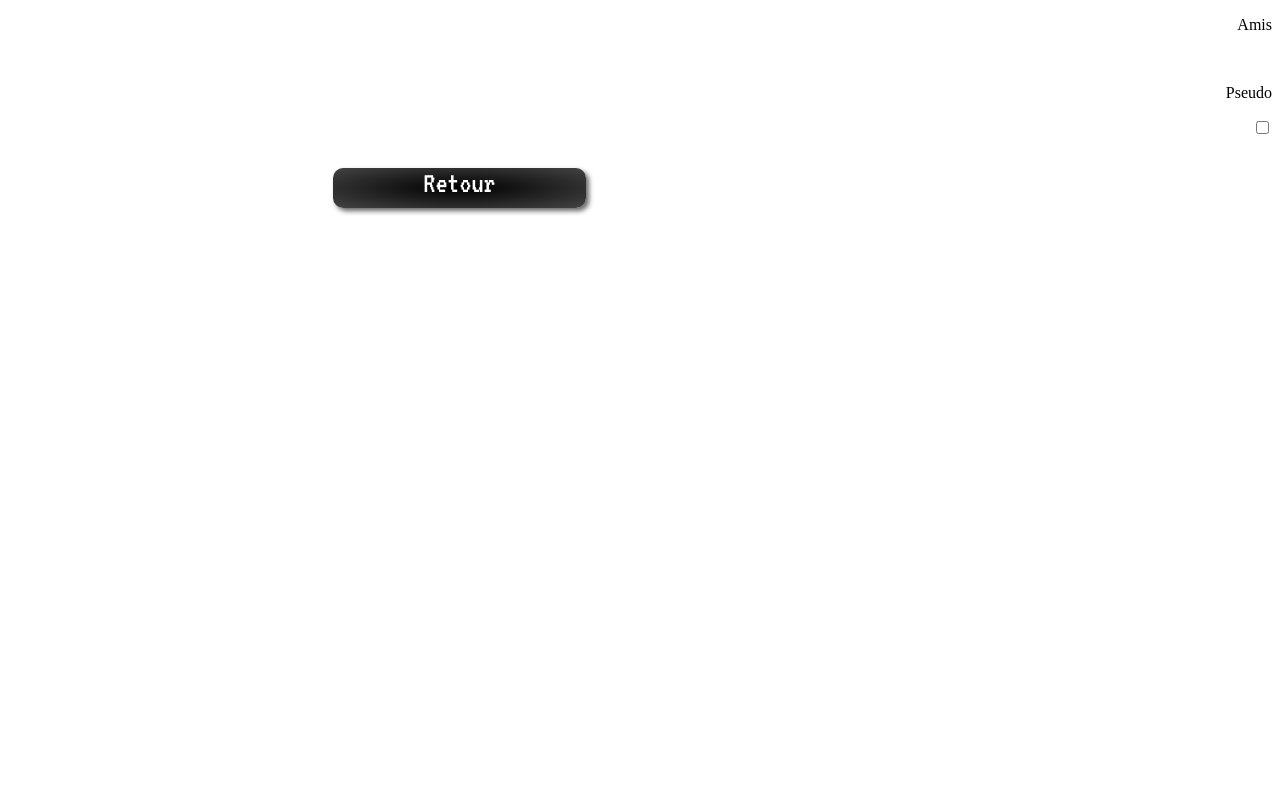
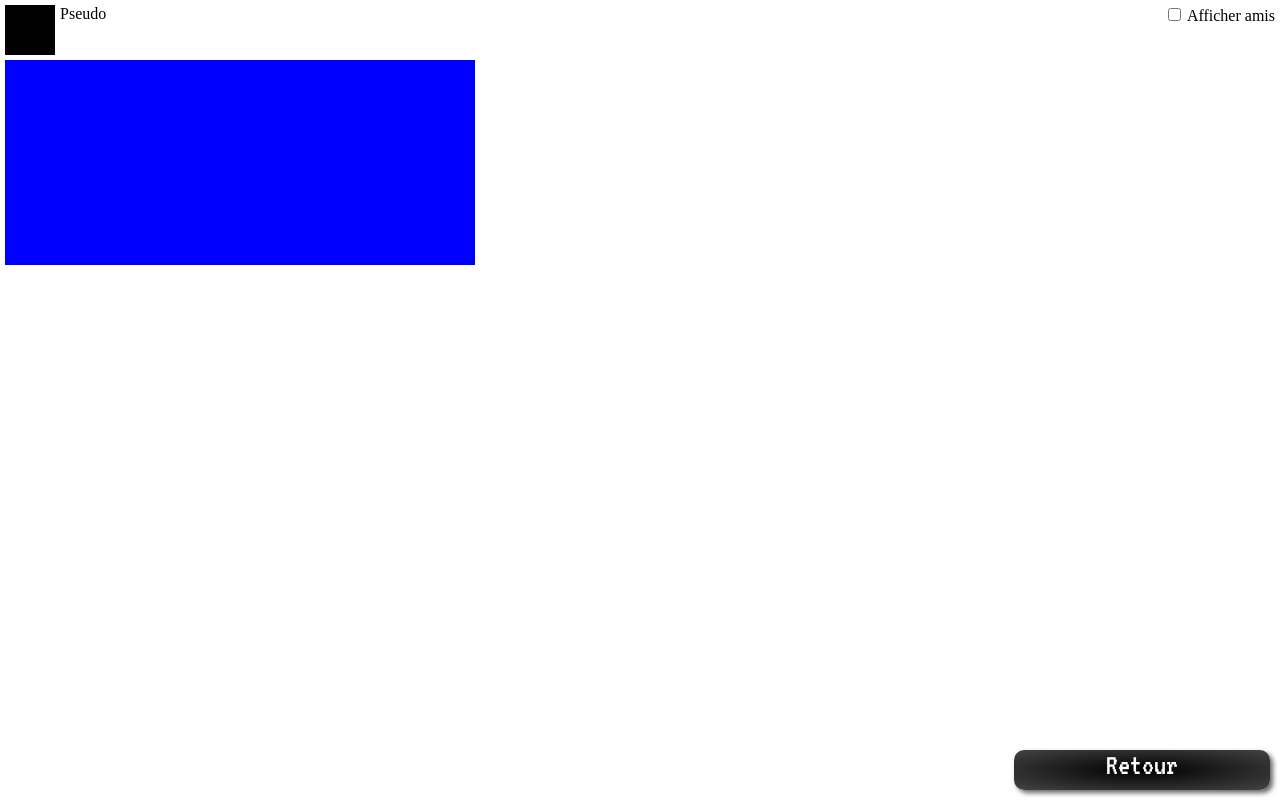
Before and after one commit to tbornon/PIX2, a website: page trophes.html in a window 1280 px wide. Drawn offline with Linux system fonts and the light colour scheme.

Commit message:
Bases créées

```diff
--- a/css/trophes.css
+++ b/css/trophes.css
@@ -1,7 +1,6 @@
 .small {
     width: 20%;
     height: 40px;
-    margin-left: 325px;
 
 }
 
@@ -13,6 +12,9 @@
     cursor: pointer;
     user-select: none;
     -moz-user-select: none;
+    position: absolute;
+    bottom: 10px;
+    right: 10px;
 }
 
 .button p {
@@ -20,13 +22,37 @@
     font-style: bold;
     width: 100%;
     text-align: center;
+    margin: 0;
 }
 
-#tableau{
+.tableau{
     background-color: blue;
-    background-size: 200px 100px;
+    width: 470px;
+    height: 205px;
+    position: absolute;
+    top: 60px;
+    left: 5px;
 }
 
-#txtamis{
+.amis{
     text-align: right;
+    position: absolute;
+    top: 5px;
+    right: 5px;
 }
+
+#pseudo p{
+    margin: 0px;
+position: absolute;
+top: 5px;
+left: 60px;
+}
+
+#avatar{
+    width: 50px;
+    height: 50px;
+    position: absolute;
+    top: 5px;
+    left: 5px;
+    background-color: black;
+}
--- a/trophes.html
+++ b/trophes.html
@@ -14,30 +14,26 @@
 </head>
 
 <body>
-    <div id = "txtamis">
-            <p>Amis</p>
-    <div>
+    <div id = "pseudo">
+        <p>Pseudo</p>
+    </div>
 
     <div id = "avatar">
-        <img src="" alt="">
-    </div>
-
-    <div id = "pseudo">
-       <p>Pseudo</p>
     </div>
 
     <div class = "amis">
         <input id="checkBoxAmis" type="checkbox">
+        <label for="checkBoxAmis">Afficher amis</label>
     </div>
-
-
 
     <div class="small button blackBg" id="return">
         <p>Retour</p>
     </div>
 
-    <div id = "tableau">
-
+    <div class = "tableau">
+        <div id = "tabRang"></div>
+        <div id = "tabPseudo"></div>
+        <div id = "tabScore"></div>
     </div>
 </body>
 </html>
```
